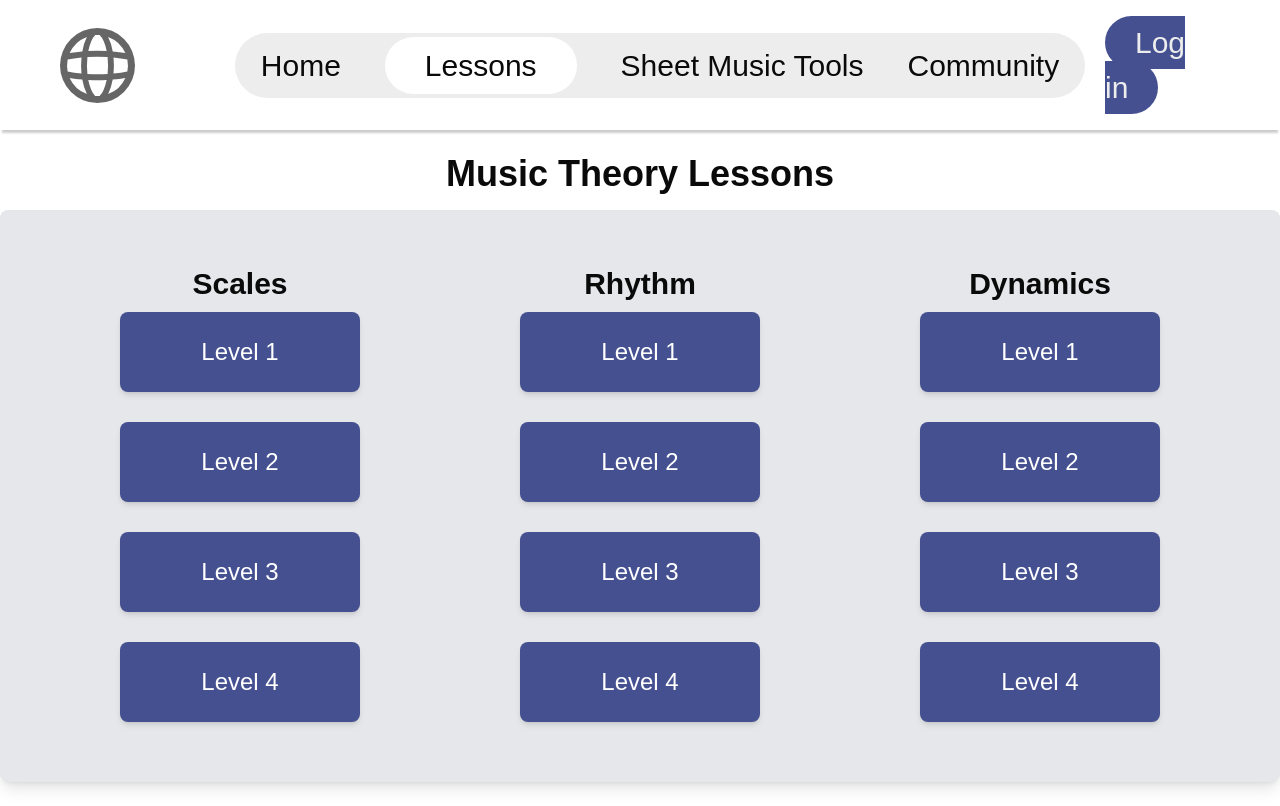
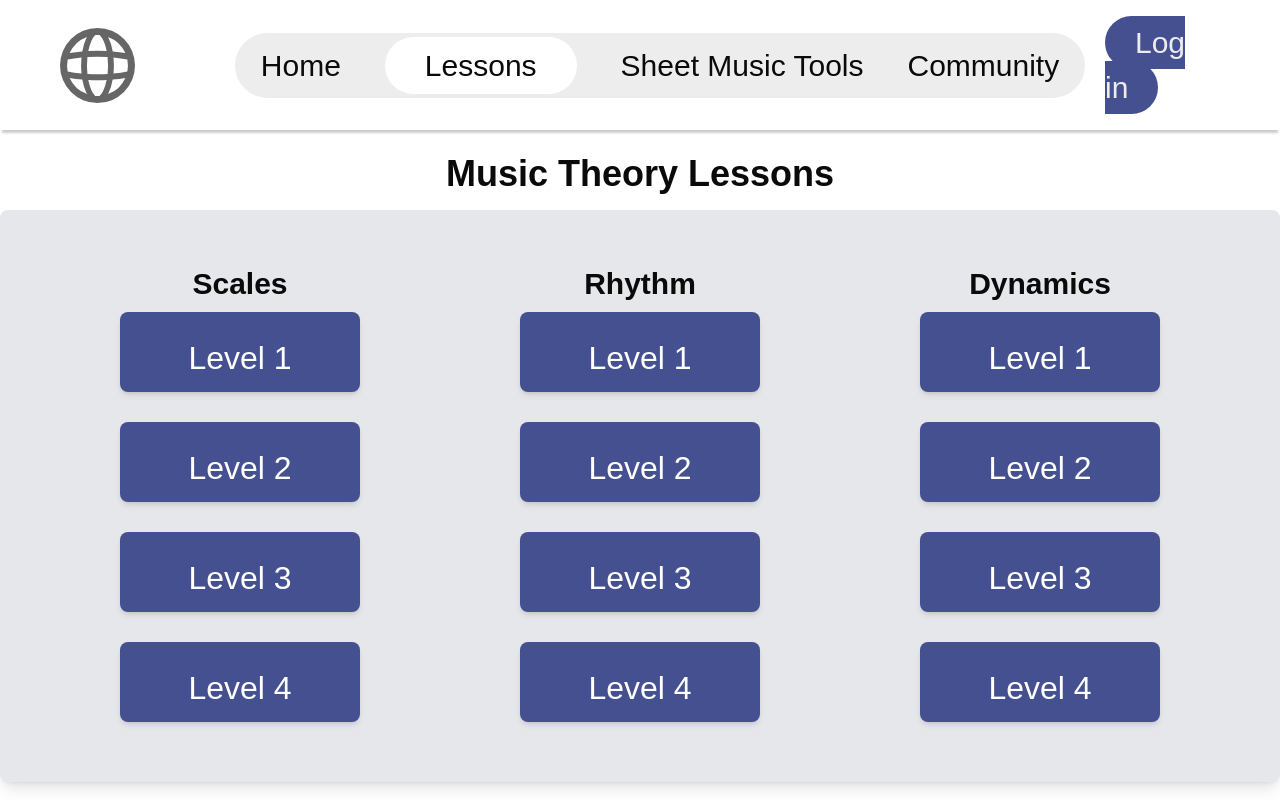
Before and after one commit to simchildress/NoTrebleTesting, a Next.js app: page /Lessons in a window 1280 px wide. Built offline with nearby package versions, Linux system fonts and the light colour scheme; no server answers.

Commit message:
Added Profile page, Linked Settings, updated Home still need to actually make a settigns page. Home updated to hide Sign up buttion if logged in else redirect to login page.

```diff
--- a/src/app/Lessons/page.js
+++ b/src/app/Lessons/page.js
@@ -1,5 +1,4 @@
 import LevelButton from "../component/LevelButton"
-import Link from "next/link";
 
 export default function Lessons(){
     const Columns = () =>
@@ -7,18 +6,18 @@ export default function Lessons(){
     <div className="col-span-1 font-bold text-3xl text-center">Scales</div>
     <div className="col-span-1 font-bold text-3xl text-center">Rhythm</div>
     <div className="col-span-1 font-bold text-3xl text-center">Dynamics</div>
-    <LevelButton level = {1} ></LevelButton>
-    <LevelButton level = {1} ></LevelButton>
-    <LevelButton level = {1} ></LevelButton>
-    <LevelButton level = {2} ></LevelButton>
-    <LevelButton level = {2} ></LevelButton>
-    <LevelButton level = {2} ></LevelButton>
-    <LevelButton level = {3} ></LevelButton>
-    <LevelButton level = {3} ></LevelButton>
-    <LevelButton level = {3} ></LevelButton>
-    <LevelButton level = {4} ></LevelButton>
-    <LevelButton level = {4} ></LevelButton>
-    <LevelButton level = {4} ></LevelButton>
+    <LevelButton level = {1} address ="/Lessons/Fundamentals" ></LevelButton>
+    <LevelButton level = {1} address ="/" ></LevelButton>
+    <LevelButton level = {1} address ="/" ></LevelButton>
+    <LevelButton level = {2} address ="/" ></LevelButton>
+    <LevelButton level = {2} address ="/" ></LevelButton>
+    <LevelButton level = {2} address ="/" ></LevelButton>
+    <LevelButton level = {3} address ="/" ></LevelButton>
+    <LevelButton level = {3} address ="/" ></LevelButton>
+    <LevelButton level = {3} address ="/" ></LevelButton>
+    <LevelButton level = {4} address ="/" ></LevelButton>
+    <LevelButton level = {4} address ="/" ></LevelButton>
+    <LevelButton level = {4} address ="/" ></LevelButton>
     </div>
 
 
--- a/src/app/Login/page.js
+++ b/src/app/Login/page.js
@@ -9,6 +9,7 @@ import { login } from "../../lib/firebase/auth";
 const Login = () => {
         const [email, setEmail] = useState('');
         const [password, setPassword] = useState('');
+
         const router = useRouter();
 
         const handleSubmit = async (e) => {
@@ -17,8 +18,6 @@ const Login = () => {
             try {
               const user = await login(email, password);
               console.log("User logged in:", user);
-              alert("Login successful!");
-
               router.push("/");
 
               setEmail("");
--- a/src/app/Profile/page.js
+++ b/src/app/Profile/page.js
@@ -5,6 +5,7 @@ import { getUserProfile } from "@/lib/firebase/auth";
 import { useRouter } from "next/navigation";
 import { signOut, onAuthStateChanged } from "firebase/auth";
 import { getFirestore, doc, setDoc } from "firebase/firestore";
+import NavLink from "../component/NavLink";
 
 const Profile = () => {
   const [user, setUser] = useState(null);
@@ -77,10 +78,12 @@ const Profile = () => {
   if (loading) return <p>Loading...</p>;
 
   return (
+    <>
     <div className="p-8 max-w-md mx-auto">
       <h1 className="text-2xl font-bold mb-4">Profile</h1>
       {user ? (
-        <div>
+        <ul className="flex-col gap-10 h-52 justify-between">
+          <li><div>
             <img
               src={user.profilePic}
               alt="Profile"
@@ -103,11 +106,21 @@ const Profile = () => {
             >
               Logout
             </button>
-        </div>
+
+          </div></li>
+        </ul>
       ) : (
         <p>No user data found.</p>
       )}
+
     </div>
+    <div className="plsExtend flex">
+      <NavLink href="/Profile/Settings" className="btn-primary btn-settings" activeClassName="" nonActiveClassName="">
+            Settings
+          </NavLink>
+    </div>
+
+    </>
   );
 };
 
--- a/src/app/component/LevelButton.jsx
+++ b/src/app/component/LevelButton.jsx
@@ -1,10 +1,15 @@
 import React from "react";
-
-
+import NavLink from "./NavLink";
+import "../cs/LevelButton.css"
 
 function LevelButton(props) {
-  return <button className="col-span-1 text-semibold text-2xl w-60 bg-[#455090] text-white py-2
-    rounded-lg hover:bg-[#102437] shadow-md "
-    style={{ display: 'block', margin: 'auto', marginBottom: '20px', marginTop: '10px', height: '10vh'}}>Level {props.level}</button>
-};
+  return (
+      <NavLink href={props.address}
+        className=" lvlBtn col-span-1 text-semibold text-2xl w-60 bg-[#455090] text-white py-2
+        rounded-lg hover:bg-[#102437] shadow-md "
+        style={{ display: 'block', margin: 'auto', marginBottom: '20px', marginTop: '10px', height: '10vh'}}
+        activeClassName="" nonActiveClassName="">
+        <p>Level {props.level}</p>
+      </NavLink>
+  )};
 export default LevelButton
--- a/src/app/component/NavBar.jsx
+++ b/src/app/component/NavBar.jsx
@@ -1,9 +1,38 @@
+"use client"
 import React from "react";
 import NavLink from "./NavLink";
 import Image from "next/image";
 import "../cs/NavBar.css"
+import { useEffect, useState } from "react";
+import {onAuthStateChanged } from "firebase/auth";
+import { getUserProfile } from "@/lib/firebase/auth";
+import { auth } from "@/firebaseConfig";
+
 function NavBar() {
-
+  const [target, setTarget] = useState("/Login");
+  const [loading, setLoading] = useState(true);
+  const [user, setUser] = useState(null);
+  useEffect(() => {
+    const unsubscribe = onAuthStateChanged(auth, async (currentUser) => {
+      if (!currentUser) {
+        setTarget("/Login");
+        return;
+      }
+      try {
+        const profileData = await getUserProfile(currentUser.uid);
+        setUser({
+          ...profileData,
+          profilePic: profileData.profilePic || "/defaultprofile.png",
+        });
+        setTarget("/Profile");
+      } catch (error) {
+        console.error("Error fetching user profile:", error);
+      } finally {
+        setLoading(false);
+      }
+    });
+    return () => unsubscribe();
+  }, []);
   return (<nav className="nav-bar">
     <div className=" overdiv flex flex-row  items-center ">
       <Image aria-hidden src="/globe.svg" alt="Globe icon" width={75} height={75}  className="self-center navLogo"/>
@@ -29,17 +58,20 @@ function NavBar() {
           </NavLink>
         </li>
       </ul>
-      { /* TODO do some magic to show login or profile, but not both */}
       <div className="profile-div self-center">
-      <NavLink href="/Login" activeClassName="btn-primary self-center" nonActiveClassName="btn-primary self-center">
-          Log in
-          </NavLink>
+      <NavLink href={target} className={target === "/Login" ? "btn-primary self-center": ""} activeClassName={""} nonActiveClassName={""}>
+          {target === "/Login" ?  "Log in":  <img
+            src={user.profilePic}
+            alt="Profile"
+            className="w-24 h-24 rounded-full mx-auto mb-4"
+            onError={(e) => (e.target.src = "/defaultprofile.png")}
+          />}
+      </NavLink>
 
-        { /* TODO Hide settings into profile page or side bar*/}
-        {/* <Link className="btn-primary"href="/Profile">Profile</Link>
-        <Link href="/Profile/Settings">Settings</Link>  */}
       </div>
     </div>
   </nav>);
 }
-export default NavBar
+
+
+export default NavBar;
--- /dev/null
+++ b/src/app/cs/LevelButton.css
@@ -0,0 +1,16 @@
+
+.lvlBtn{
+    display: 'block';
+    margin: 'auto';
+    margin-bottom:20px;
+    margin-top: 10px;
+    height: 10vh;
+    font-size: xx-large;
+    box-sizing: border-box;
+}
+.lvlBtn p {
+    text-align: center;
+    height: 100%;
+    width: 100%;
+    margin-top: 22px;
+}
--- a/src/app/globals.css
+++ b/src/app/globals.css
@@ -33,8 +33,16 @@
       background-color: #102437;
     }
   }
+}
+.btn-settings{
+  margin-top: 30px;
 
-
+}
+.plsExtend{
+  box-sizing: border-box;
+  width:auto;
+  justify-content: center;
+  align-self: center;
 }
 body {
   color: var(--foreground);
--- a/src/app/page.js
+++ b/src/app/page.js
@@ -1,6 +1,28 @@
-import Image from "next/image";
+"use client"
 import NavLink from "./component/NavLink";
+import { useEffect, useState } from "react";
+import {onAuthStateChanged } from "firebase/auth";
+import { auth } from "@/firebaseConfig";
 export default function Home() {
+  const [target, setTarget] = useState("/Login");
+    const [loading, setLoading] = useState(true);
+
+    useEffect(() => {
+      const unsubscribe = onAuthStateChanged(auth, async (currentUser) => {
+        if (!currentUser) {
+          setTarget("/Login");
+          return;
+        }
+        try {
+          setTarget("/Profile");
+        } catch (error) {
+          console.error("Error fetching user profile:", error);
+        } finally {
+          setLoading(false);
+        }
+      });
+      return () => unsubscribe();
+    }, []);
   return (
     <>
     <div className=" grid grid-rows-[20px_1fr_20px] items-center justify-items-center  p-8 pb-20 gap-16 sm:p-20 font-[family-name:var(--font-geist-sans)]">
@@ -11,7 +33,7 @@ export default function Home() {
             No Treble provides an accessible learning environment for blind/visually impaired people to learn music theory and access sheet music reading and writing tools.
           </p>
         </div>
-        <NavLink href="/Signup" className="btn-primary welcome-signup" activeClassName="" nonActiveClassName="">Sign up</NavLink>
+        {target === "/Login" ? <NavLink href="/Signup" className="btn-primary welcome-signup" activeClassName="" nonActiveClassName="">Sign up</NavLink> : ""}
       </main>
     </div>
     <div className="features-div flex-cols items-center justify-items-center">
```
Also changed, not shown: 1 other file (tests, documents, lock files or other folders). Lines whose indentation alone changed are shown as unchanged.
